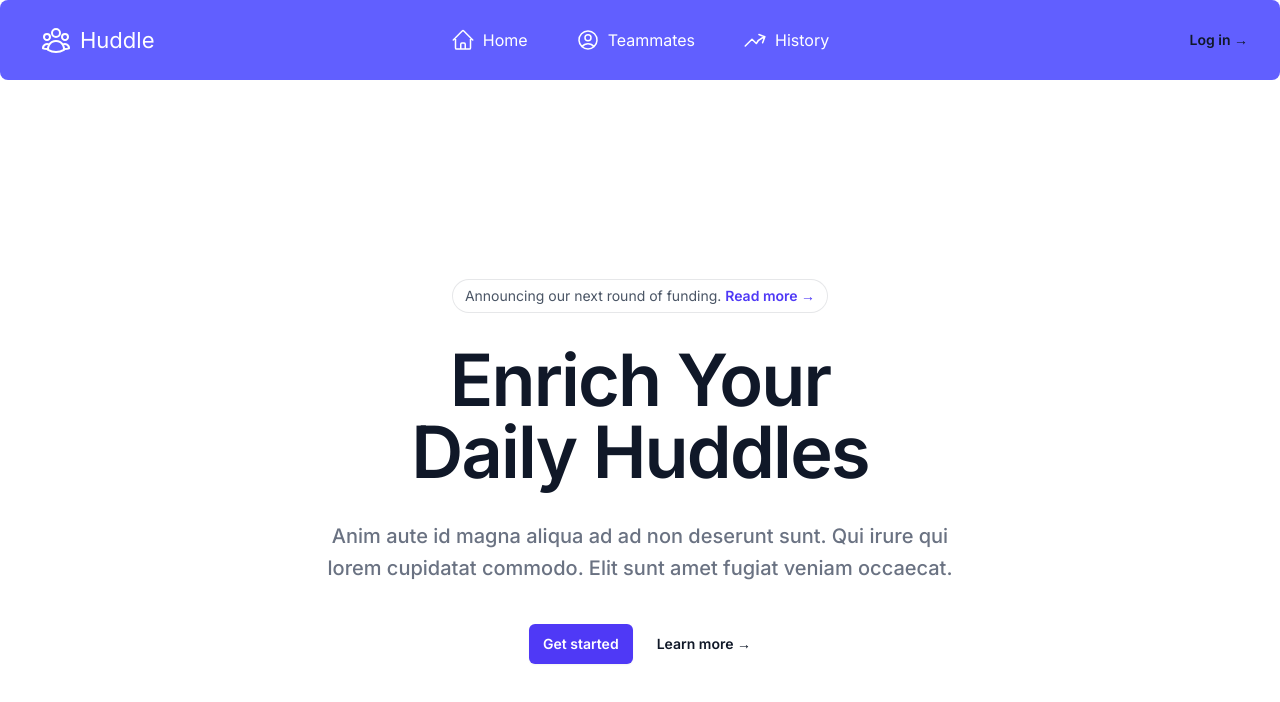
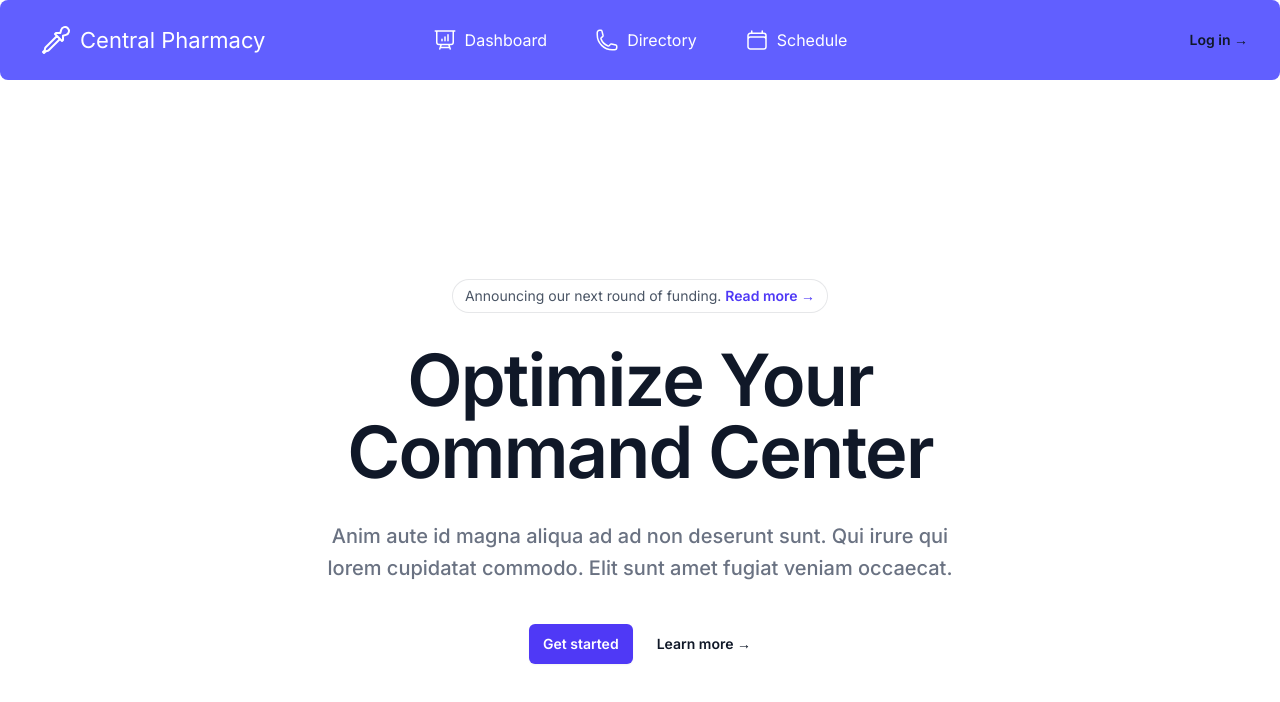
Before and after one commit to dominickadlich/huddle, a Next.js app in the folder huddle-dashboard/: page / in a window 1280 px wide. Shown: the top 702 px of the page. Built offline with nearby package versions, Linux system fonts and the light colour scheme; a web font is replaced by a local one.

Commit message:
Navbar redesign and project rebrand. Added (overview) to dashboard page and loading for streaming

```diff
--- /dev/null
+++ b/huddle-dashboard/app/dashboard/(overview)/loading.tsx
@@ -0,0 +1,5 @@
+import DashboardSkeleton from "../../ui/skeletons";
+
+export default function Loading() {
+    return <DashboardSkeleton />
+}
--- a/huddle-dashboard/app/teammates/page.tsx
+++ b/huddle-dashboard/app/directory/page.tsx
@@ -1,5 +1,5 @@
 export default function Page() {
     return (
-        <h1>Teammate Page</h1>
+        <p>Directory Page</p>
     )
 }
--- a/huddle-dashboard/app/history/page.tsx
+++ /dev/null
@@ -1,3 +0,0 @@
-export default function Page() {
-    return <h1>History Page</h1>
-}
--- a/huddle-dashboard/app/page.tsx
+++ b/huddle-dashboard/app/page.tsx
@@ -21,7 +21,7 @@ export default function Example() {
           </div>
           <div className="text-center">
             <h1 className="text-5xl font-semibold tracking-tight text-balance text-gray-900 sm:text-7xl dark:text-white">
-              Enrich Your Daily Huddles
+              Optimize Your Command Center
             </h1>
             <p className="mt-8 text-lg font-medium text-pretty text-gray-500 sm:text-xl/8 dark:text-gray-400">
               Anim aute id magna aliqua ad ad non deserunt sunt. Qui irure qui lorem cupidatat commodo. Elit sunt amet
--- /dev/null
+++ b/huddle-dashboard/app/schedule/page.tsx
@@ -0,0 +1,5 @@
+export default function Page() {
+    return (
+        <p>Schedule Page</p>
+    )
+}
--- a/huddle-dashboard/app/ui/huddle-logo.tsx
+++ b/huddle-dashboard/app/ui/huddle-logo.tsx
@@ -1,4 +1,4 @@
-import { UserGroupIcon } from "@heroicons/react/24/outline";
+import { EyeDropperIcon } from "@heroicons/react/24/outline";
 import { inter } from "./fonts";
 import Image from "next/image";
 
@@ -14,8 +14,8 @@ export default function HuddleLogo() {
                 className='hidden md:block'
                 alt='Huddle whiteboard logo'
             /> */}
-            <UserGroupIcon className="h-8 w-12" />
-            <p className="text-[22px]">Huddle</p>
+            <EyeDropperIcon className="h-8 w-12" />
+            <p className="text-[22px]">Central Pharmacy</p>
         </div>
     )
 }
--- a/huddle-dashboard/app/ui/nav-links.tsx
+++ b/huddle-dashboard/app/ui/nav-links.tsx
@@ -1,9 +1,9 @@
 'use client'
 
 import {
-    ArrowTrendingUpIcon,
-    HomeIcon,
-    UserCircleIcon
+    PresentationChartBarIcon,
+    PhoneIcon,
+    CalendarIcon
 } from '@heroicons/react/24/outline'
 import { usePathname } from 'next/navigation'
 import clsx from 'clsx';
@@ -11,19 +11,19 @@ import Link from 'next/link';
 
 const navigation = [
   {
-    name: 'Home',
+    name: 'Dashboard',
     href: '/dashboard',
-    icon: HomeIcon
+    icon: PresentationChartBarIcon
  },
  {
-    name: 'Teammates',
-    href: '/teammates',
-    icon: UserCircleIcon
+    name: 'Directory',
+    href: '/directory',
+    icon: PhoneIcon
  },
  {
-    name: 'History',
-    href: '/history',
-    icon: ArrowTrendingUpIcon
+    name: 'Schedule',
+    href: '/schedule',
+    icon: CalendarIcon
  },
 ]
 
```
Also changed, not shown: huddle-dashboard/app/dashboard/(overview)/page.tsx (renamed from huddle-dashboard/app/dashboard/page.tsx, +4 -4 lines).
